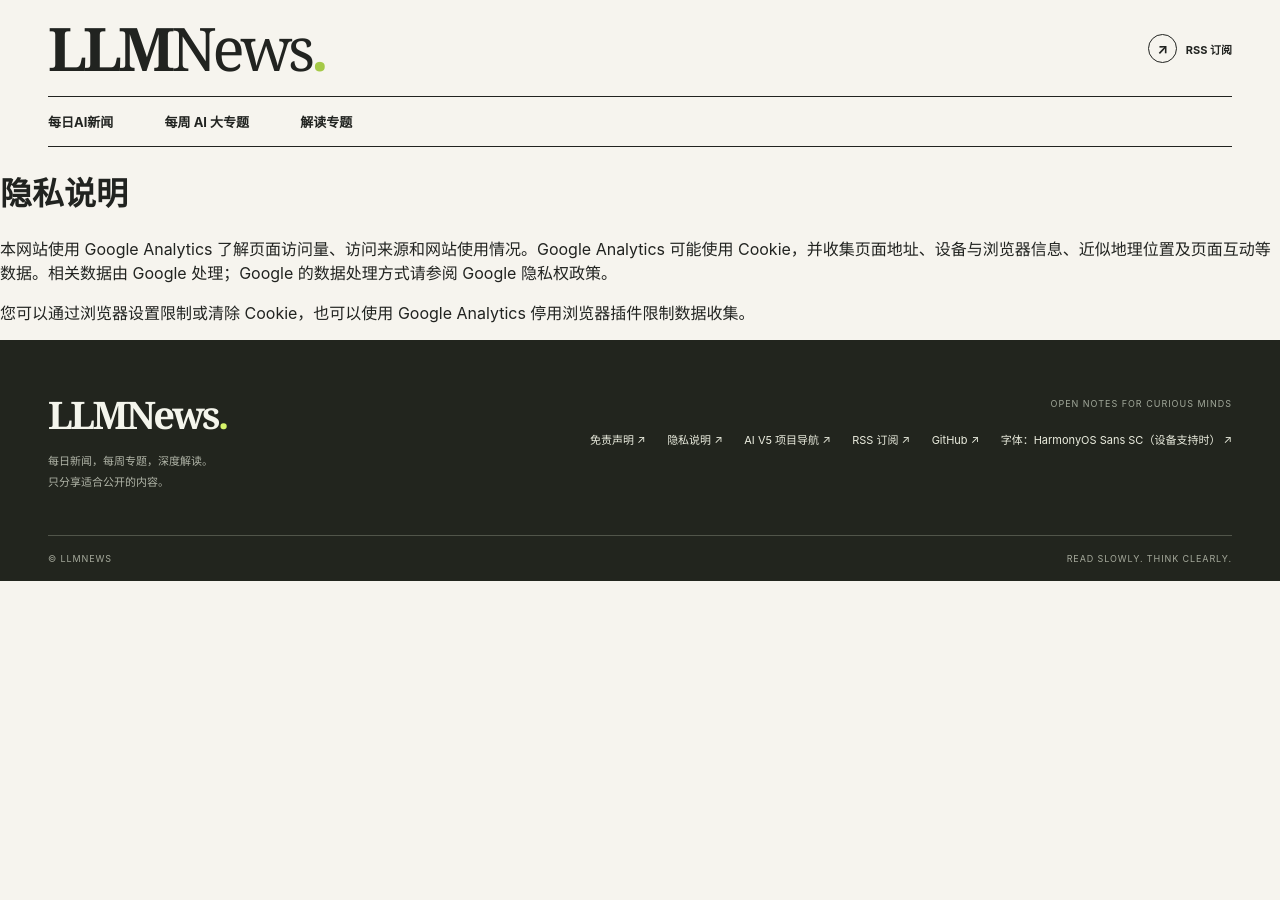
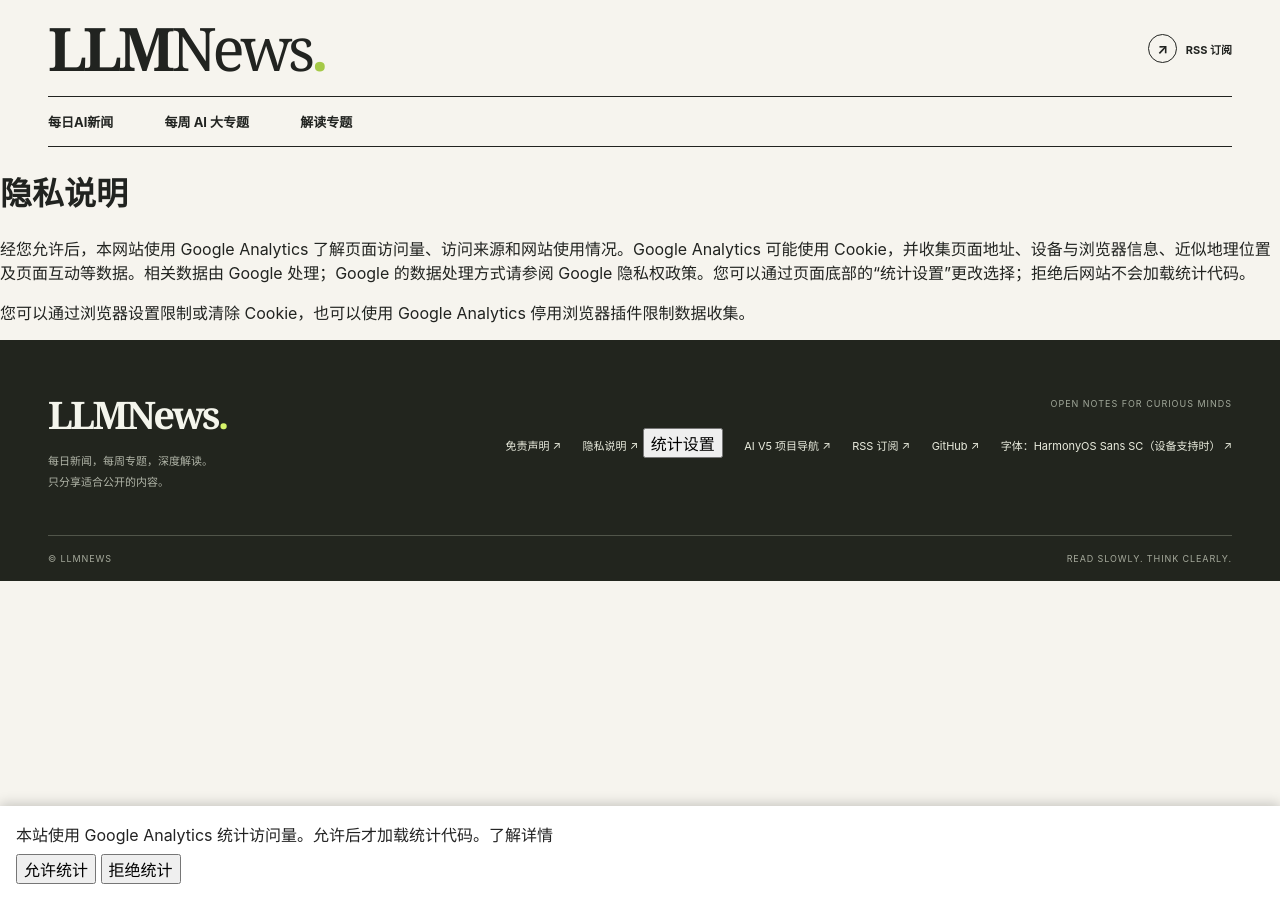
Before and after one commit to ai-v5/LLMNews, a Jekyll site: the page built from docs/privacy/index.md, in a window 1280 px wide. Built offline with Jekyll 4.4.1, drawn with Linux system fonts in a browser that asks for light colours; part of the change alters nothing that is shown.

Commit message:
Allow visitors to choose analytics collection

```diff
--- a/docs/_layouts/default.html
+++ b/docs/_layouts/default.html
@@ -3,13 +3,12 @@
 <head>
   <meta charset="utf-8">
   <meta name="viewport" content="width=device-width, initial-scale=1">
-  <script async src="https://www.googletagmanager.com/gtag/js?id=G-KSJRJQMD1Q"></script>
-  <script>
-    window.dataLayer = window.dataLayer || [];
-    function gtag(){dataLayer.push(arguments);}
-    gtag('js', new Date());
-    gtag('config', 'G-KSJRJQMD1Q');
-  </script>
+  <style>
+    #analytics-consent:not([hidden]) { position: fixed; z-index: 1000; bottom: 0; left: 0; right: 0; padding: 1rem; background: #fff; color: #222; box-shadow: 0 -2px 12px #0003; }
+    #analytics-consent p { margin: 0 0 .5rem; }
+    #analytics-consent button, #analytics-settings { cursor: pointer; }
+  </style>
+  <script src="{{ '/assets/analytics.js' | relative_url }}" defer></script>
   {% if page.title %}<title>{{ page.title | escape }} · {{ site.title | escape }}</title>{% else %}<title>{{ site.title | escape }} · AI 新闻与专题解读</title>{% endif %}
   <meta name="description" content="{{ page.summary | default: site.description | escape }}">
   <meta name="theme-color" content="#f5f3ed">
@@ -46,6 +45,7 @@
         <p>OPEN NOTES FOR CURIOUS MINDS</p>
         <a href="{{ '/disclaimer/' | relative_url }}">免责声明 ↗</a>
         <a href="{{ '/privacy/' | relative_url }}">隐私说明 ↗</a>
+        <button type="button" id="analytics-settings">统计设置</button>
         <a href="https://ai-v5.github.io/">AI V5 项目导航 ↗</a>
         <a href="{{ '/feed.xml' | relative_url }}">RSS 订阅 ↗</a>
         <a href="https://github.com/ai-v5/LLMNews">GitHub ↗</a>
@@ -54,5 +54,10 @@
     </div>
     <div class="wrap footer-bottom"><span>© LLMNEWS</span><span>READ SLOWLY. THINK CLEARLY.</span></div>
   </footer>
+  <div id="analytics-consent" role="region" aria-label="访问统计设置" hidden>
+    <p>本站使用 Google Analytics 统计访问量。允许后才加载统计代码。<a href="{{ '/privacy/' | relative_url }}">了解详情</a></p>
+    <button type="button" id="analytics-accept">允许统计</button>
+    <button type="button" id="analytics-reject">拒绝统计</button>
+  </div>
 </body>
 </html>
--- /dev/null
+++ b/docs/assets/analytics.js
@@ -0,0 +1,38 @@
+(() => {
+  const key = 'llmnews-analytics-consent';
+  const measurementId = 'G-KSJRJQMD1Q';
+  const banner = document.getElementById('analytics-consent');
+  let choice = null;
+  try { choice = localStorage.getItem(key); } catch (_) { /* Ask again next visit. */ }
+
+  function loadAnalytics() {
+    if (document.getElementById('llmnews-ga4')) return;
+    window.dataLayer = window.dataLayer || [];
+    function gtag() { window.dataLayer.push(arguments); }
+    gtag('js', new Date());
+    gtag('config', measurementId);
+    const script = document.createElement('script');
+    script.id = 'llmnews-ga4';
+    script.async = true;
+    script.src = 'https://www.googletagmanager.com/gtag/js?id=' + measurementId;
+    document.head.appendChild(script);
+  }
+
+  function save(value) {
+    try { localStorage.setItem(key, value); } catch (_) { /* Choice lasts for this page. */ }
+    if (value === 'yes') {
+      banner.hidden = true;
+      loadAnalytics();
+    } else {
+      // Reload removes any already loaded analytics code after withdrawing consent.
+      if (document.getElementById('llmnews-ga4')) location.reload();
+      else banner.hidden = true;
+    }
+  }
+
+  document.getElementById('analytics-accept').addEventListener('click', () => save('yes'));
+  document.getElementById('analytics-reject').addEventListener('click', () => save('no'));
+  document.getElementById('analytics-settings').addEventListener('click', () => { banner.hidden = false; });
+  if (choice === 'yes') loadAnalytics();
+  else if (choice !== 'no') banner.hidden = false;
+})();
--- a/docs/privacy/index.md
+++ b/docs/privacy/index.md
@@ -6,6 +6,6 @@ permalink: /privacy/
 
 # 隐私说明
 
-本网站使用 Google Analytics 了解页面访问量、访问来源和网站使用情况。Google Analytics 可能使用 Cookie，并收集页面地址、设备与浏览器信息、近似地理位置及页面互动等数据。相关数据由 Google 处理；Google 的数据处理方式请参阅 [Google 隐私权政策](https://policies.google.com/privacy)。
+经您允许后，本网站使用 Google Analytics 了解页面访问量、访问来源和网站使用情况。Google Analytics 可能使用 Cookie，并收集页面地址、设备与浏览器信息、近似地理位置及页面互动等数据。相关数据由 Google 处理；Google 的数据处理方式请参阅 [Google 隐私权政策](https://policies.google.com/privacy)。您可以通过页面底部的“统计设置”更改选择；拒绝后网站不会加载统计代码。
 
 您可以通过浏览器设置限制或清除 Cookie，也可以使用 [Google Analytics 停用浏览器插件](https://tools.google.com/dlpage/gaoptout)限制数据收集。
```
